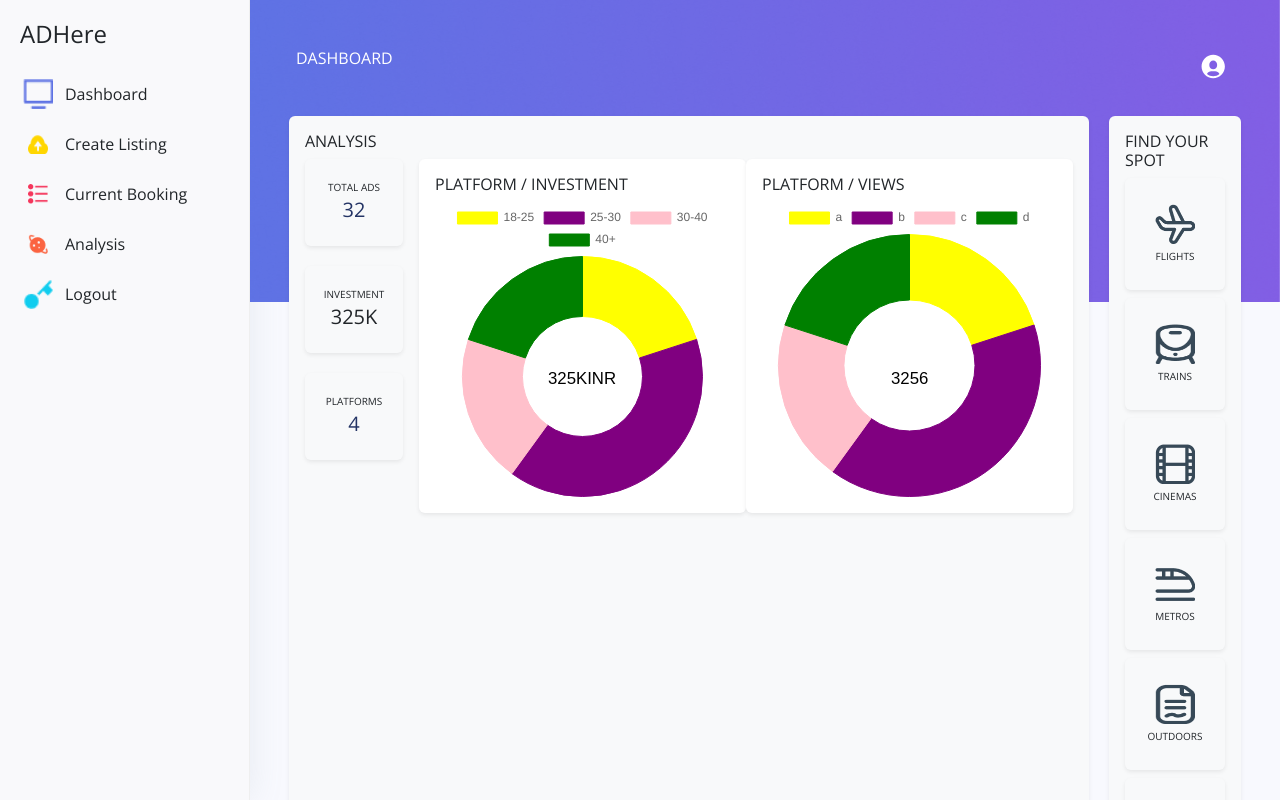
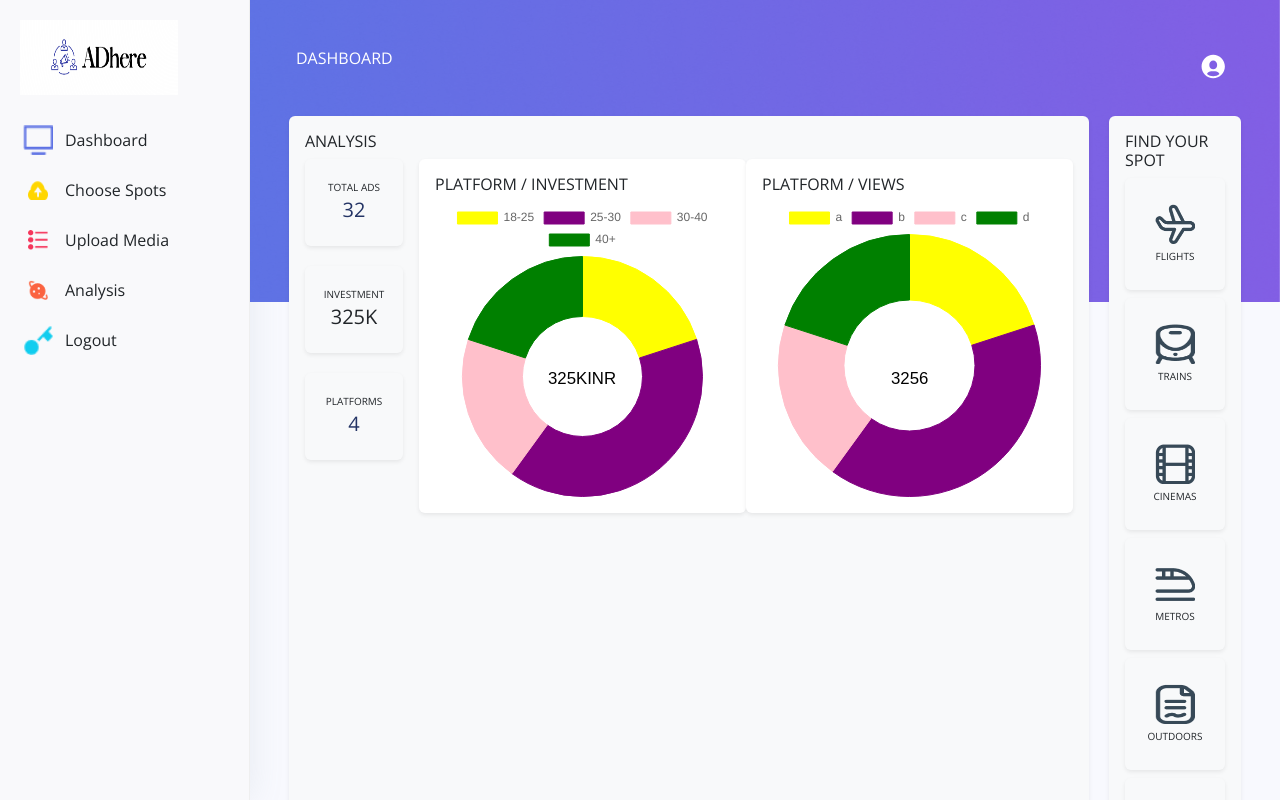
Before and after one commit to sabarinath-kv/hashcoders, a Next.js app: page /user/dashboard in a window 1280 px wide. Built offline with nearby package versions, Linux system fonts and the light colour scheme.

Commit message:
Make Sidebar configurable

```diff
--- a/src/components/PrivateLayout.tsx
+++ b/src/components/PrivateLayout.tsx
@@ -10,10 +10,12 @@ type PrivateLayoutProps = {
     title?: string;
     children?: JSX.Element;
     backgroundColor?: string;
+    flow?: "user" | "host";
 }
 
-const PrivateLayout: FC<PrivateLayoutProps> = ({ children, title, backgroundColor = "" }) => {
+const PrivateLayout: FC<PrivateLayoutProps> = ({ children, title, backgroundColor = "", flow = "host" }) => {
     const user = useRecoilValue(userAtom);
+
     return (
         <>
             <Head>
@@ -23,7 +25,7 @@ const PrivateLayout: FC<PrivateLayoutProps> = ({ children, title, backgroundColo
                 <link rel="icon" href="/favicon.ico" />
             </Head>
             <div className="d-flex">
-                <SidebarMenu />
+                <SidebarMenu flow={flow} />
                 <div style={{
                        background: `url(/icons/private-layout-bg.png) no-repeat`,
                        backgroundSize: '100%',
--- a/src/components/SidebarMenu.tsx
+++ b/src/components/SidebarMenu.tsx
@@ -2,20 +2,42 @@ import { FC } from 'react';
 import { Sidebar, Menu, MenuItem } from 'react-pro-sidebar';
 import Icon from './Icon';
 import { useRouter } from 'next/router';
+import Image from 'next/image';
 
-const SidebarMenu: FC = () => {
-    const menuItemArray = [
-        {name: 'Dashboard', icon: '/icons/dashboard.png', page: '/host/create-listing', width: 30, height: 30},
+type SidebarMenuParams = {
+    flow:  "user" | "host";
+};
+
+const SidebarMenu: FC<SidebarMenuParams> = ({flow}: SidebarMenuParams) => {
+    const { push } = useRouter();
+    const hostMenuItemArray = [
+        {name: 'Dashboard', icon: '/icons/dashboard.png', page: '/host/home', width: 30, height: 30},
         {name: 'Create Listing', icon: '/icons/create-listing.png', page: '/host/create-listing'},
         {name: 'Current Booking', icon: '/icons/view-listing.png', page: '/host/current-booking'},
+        {name: 'Analysis', icon: '/icons/analysis.png', page: '/host/home'},
+        {name: 'Logout', icon: '/icons/logout.png', page: '/', width: 30, height: 30}
+    ];
+
+    const userMenuItemArray = [
+        {name: 'Dashboard', icon: '/icons/dashboard.png', page: '/user/home', width: 30, height: 30},
+        {name: 'Choose Spots', icon: '/icons/create-listing.png', page: '/host/create-listing'},
+        {name: 'Upload Media', icon: '/icons/view-listing.png', page: '/host/current-booking'},
         {name: 'Analysis', icon: '/icons/analysis.png', page: '/host/create-listing'},
-        {name: 'Logout', icon: '/icons/logout.png', page: '/host/create-listing', width: 30, height: 30}
+        {name: 'Logout', icon: '/icons/logout.png', page: '/', width: 30, height: 30}
     ];
-    const { push } = useRouter();
+
+    const menuItemArray = flow === 'host' ? hostMenuItemArray : userMenuItemArray;
+
     return (
         <Sidebar rootStyles={{minHeight: '89vh', position: 'fixed', bottom: 0, top: 0,
         boxShadow: '0px 0px 32px 0px rgba(136, 152, 170, 0.15)'}}>
-            <h4 style={{margin: 20}}>ADHere</h4>
+            <Image
+                src={'/adhere.png'}
+                alt="ADHere"
+                style={{margin: 20, cursor: 'grab', alignSelf: 'center'}}
+                width={158}
+                height={75}
+                onClick={() => push(flow === 'host' ? '/host/home' : '/user/dashboard')} />
             <Menu>
                 {menuItemArray?.map(((item, index) => (
                     <MenuItem
--- a/src/pages/user/dashboard.tsx
+++ b/src/pages/user/dashboard.tsx
@@ -51,7 +51,7 @@ const userAdsData = [
 const UserDashboard = () => {
   return (
     <>
-      <PrivateLayout title="DASHBOARD">
+      <PrivateLayout title="DASHBOARD" flow="user">
         <>
           <div style={{justifyContent: 'center', display: 'flex', margin: '30px 0px 30px 0px'}}>
             <UserAdAnalysis />
```
Also changed, not shown: public/adhere.png (added).
